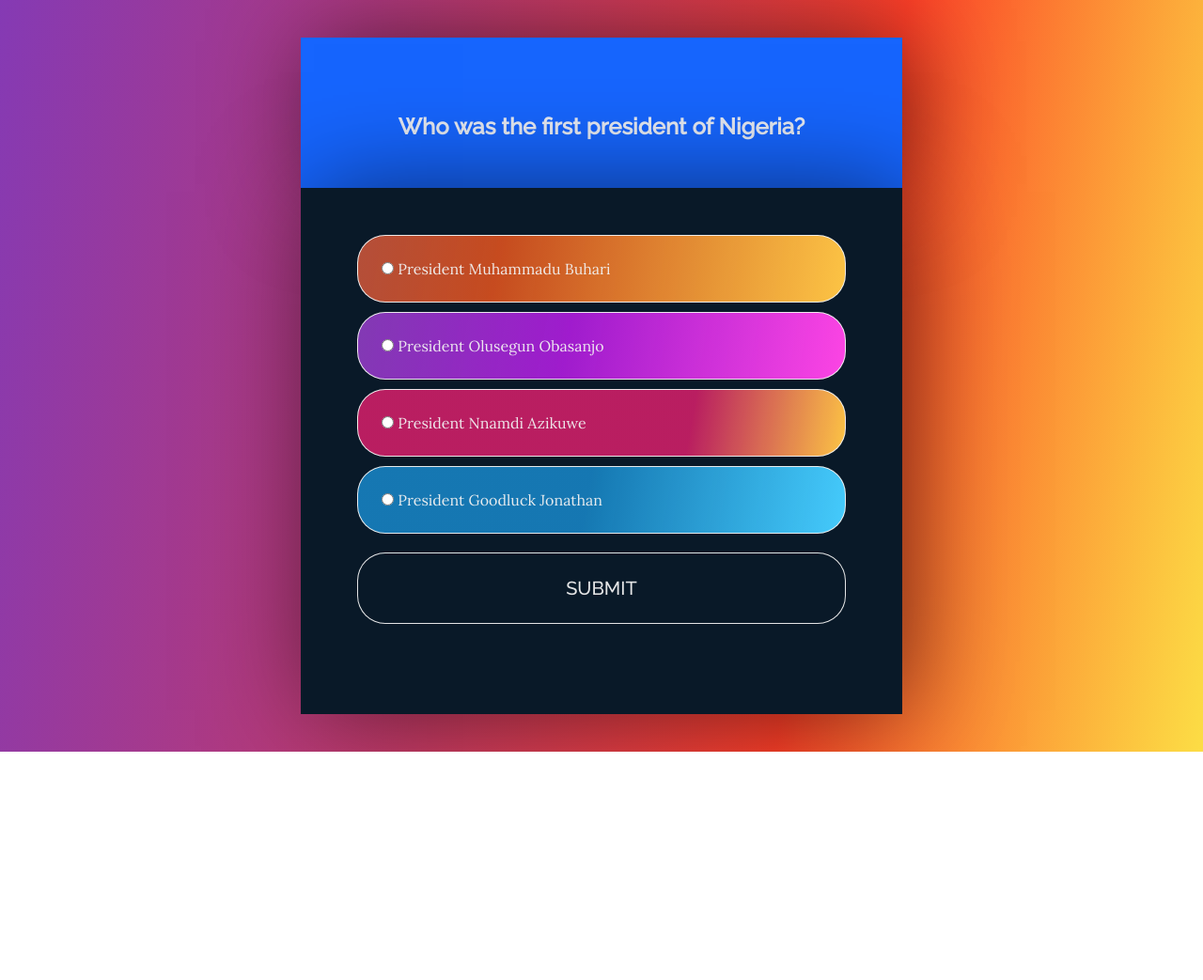
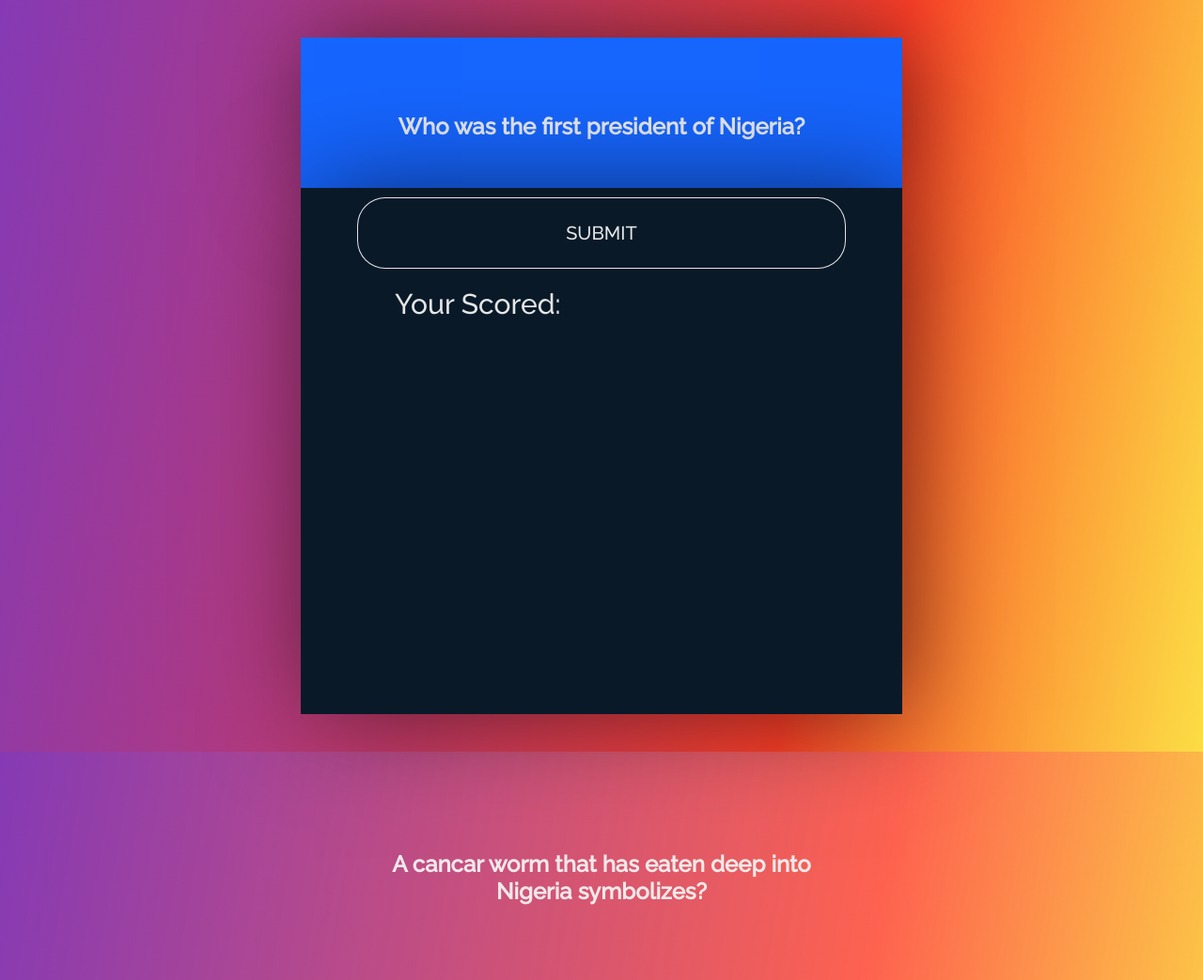
Before and after one commit to ZainabBabayaro/QUIZ-APP, a plain HTML site: page index.html in a window 1280 px wide. Shown: the whole page at 94% size. Before the commit the page ends 800 px from the top, so only its background shows below. Drawn offline with Linux system fonts and the light colour scheme.

Commit message:
first js commit

```diff
--- a/app.js
+++ b/app.js
@@ -0,0 +1,80 @@
+const quizzes = [
+    {
+        question: 'Who was the first president of Nigeria?',
+        options: [
+            a = 'President Muhammadu Buhari',
+            b = 'President Olusegun Obasanjo',
+            c = 'President Nnamdi Azikuwe',
+            d = 'President Goodluck Jonathan'],
+        correct: c
+    },
+    {
+        question: 'What is the color of the Nigerian flag?',
+        options: [
+            a = 'Lilac, White, Blue',
+            b = 'Blue, white, Red',
+            c = 'Green, White, Green',
+            d = 'Yellow, White, Blue'],
+        correct: c
+    },
+    {
+        question: 'Who was the first president of Nigeria?',
+        options: [
+            a = 'Mrs. Olufunmiloyo Ramsome Kuti',
+            b = 'Mrs. Aisha Umar',
+            c = 'Miss. Zainab Babayaro',
+            d = 'Mrs. Patience Jonathan'],
+        correct: c
+    },
+    {
+        question: 'What does the eagle in the Nigerian coat of arms represent?',
+        options: [
+            a = 'Strengh',
+            b = 'Power',
+            c = 'Corruption',
+            d = 'Culture'],
+        correct: a
+    },
+    {
+        question: 'A cancar worm that has eaten deep into Nigeria symbolizes?',
+        options: [
+            a = 'Earthworm',
+            b = 'Ringworm',
+            c = 'Corruption',
+            d = 'Way of life'],
+        correct: c
+    }
+
+]
+
+
+
+let question = document.querySelector(".question");
+const quizHeader = document.querySelector(".quiz-header");
+
+let qLenght = quizzes.length;
+ let text = "<div>";
+ for (let i = 0; i < quizzes.length; i++) {
+   text += "<h2>" + quizzes[i].question + "</h2>";
+   //question += quizzes.length[i];
+ }
+
+ "</div>"
+ quizHeader.innerHTML = text;
+
+
+console.log("rice");
+
+
+
+
+
+
+
+
+
+// const options = document.querySelector(".options");
+// const a = document.getElementById("a");
+// const b = document.getElementById("b");
+// const c = document.getElementById("c");
+// const d = document.getElementById("d");
--- a/index.html
+++ b/index.html
@@ -13,12 +13,14 @@
 <body>
     <div class="main-container">
 
-        <div class="quiz-header">
-            <h2 class="question"> Who was the first president of Nigeria?</h2>
+        <div class="quiz-header" id="quiz-header">
+            <!-- <h2 class="question" id="question"> </h2>  -->
         </div>
 
         <div class="answer-body">
-            <ul class="options">
+
+
+            <!-- <ul class="options">
 
 
                <li class="option-a">
@@ -36,12 +38,13 @@
                 <label for="c" id="c">President Nnamdi Azikuwe</label>
                </li>
 
-               <li>
+               <li >
                 <input type="radio" name="answer" id="d">
                 <label for="d" id="d">President Goodluck Jonathan</label>
                </li>
-            </ul>
+            </ul> -->
             <button type="submit" class="submit">SUBMIT</button>
+            <div class="display-score"> Your Scored: </div>
         </div>
 
     </div>
--- a/style.css
+++ b/style.css
@@ -99,9 +99,15 @@ input:hover{
     cursor: pointer;
 }
 button:hover{
-    background-color: rgb(180, 79, 58);
+    background-color: rgb(69, 106, 15);
     cursor: pointer;
 }
 li:hover{
     cursor: pointer;
 }
+.display-score{
+    font-family: 'Raleway', sans-serif;
+    font-size:30px;
+    margin-left:100px ;
+    margin-top: 10px;
+}
```
Also changed, not shown: pseudo.txt.
